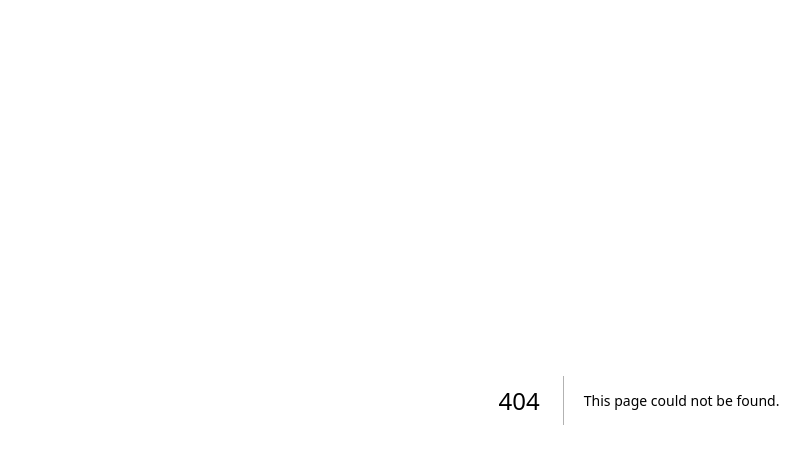
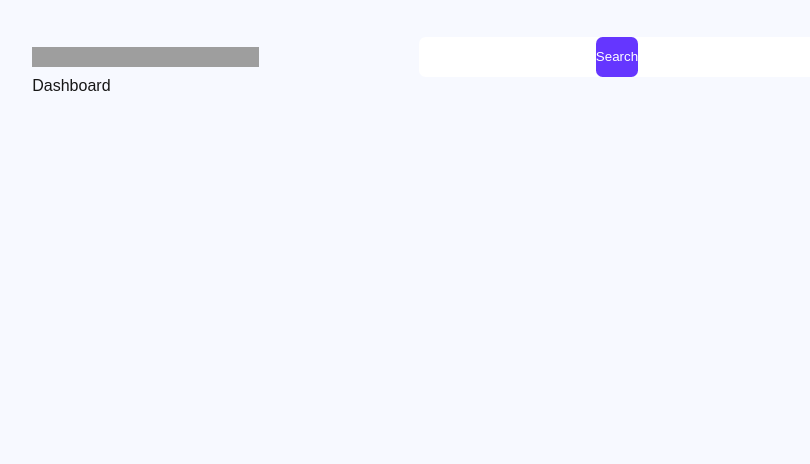
Before and after one commit to dashboardStock/dashboardstock-fe, a Next.js app: page /dashboard in a window 1280 px wide. Before the commit this address had no page. Shown: the top 464 px of the page, without its empty margins (1-811 px from the left). Built offline with nearby package versions, Linux system fonts and the light colour scheme; grey boxes are pictures that could not be loaded.

Commit message:
feat: 중첩 레이아웃 및 일부 컴포넌트 퍼블리싱
* 검색창

```diff
--- /dev/null
+++ b/app/dashboard/layout.tsx
@@ -0,0 +1,25 @@
+"use client";
+
+import Header from "@/components/Header";
+import styled from "@emotion/styled";
+
+const Layout = styled.div`
+  width: 100vw;
+  height: 100vh;
+  box-sizing: border-box;
+  padding: 2.87vw 2.6vw 2.08vw 2.6vw;
+  background: #f7f9ff;
+`;
+
+export default function DashboardLayout({
+  children,
+}: Readonly<{
+  children: React.ReactNode;
+}>) {
+  return (
+    <Layout>
+      <Header />
+      <div>{children}</div>
+    </Layout>
+  );
+}
--- /dev/null
+++ b/app/dashboard/page.tsx
@@ -0,0 +1,3 @@
+export default function Dashboard() {
+  return <div>Dashboard</div>;
+}
--- a/app/page.tsx
+++ b/app/page.tsx
@@ -1,3 +1,3 @@
 export default function Home() {
-  return <div>배포 테스트</div>;
+  return <div>test</div>;
 }
--- /dev/null
+++ b/components/Header/index.tsx
@@ -0,0 +1,46 @@
+import styled from "@emotion/styled";
+
+const HeaderLayout = styled.header`
+  width: 100%;
+  height: 3.125vw;
+  display: flex;
+  align-items: center;
+  justify-content: space-between;
+`;
+
+const Logo = styled.div`
+  width: 17.7vw;
+  aspect-ratio: 340/30;
+  background: url("/logo.png") no-repeat center;
+`;
+
+const SearchBar = styled.div`
+  width: 64.6vw;
+  height: 100%;
+  border-radius: 0.52vw;
+  background: white;
+`;
+
+const SearchInput = styled.input`
+  border: none;
+`;
+
+const SearchButton = styled.button`
+  color: white;
+  background-color: #6536ff;
+  height: 100%;
+  border-radius: 0.52vw;
+  border: none;
+`;
+
+export default function Header() {
+  return (
+    <HeaderLayout>
+      <Logo />
+      <SearchBar>
+        <SearchInput type="text" />
+        <SearchButton>Search</SearchButton>
+      </SearchBar>
+    </HeaderLayout>
+  );
+}
```
